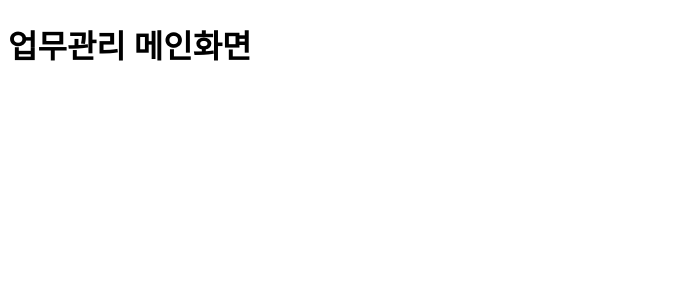
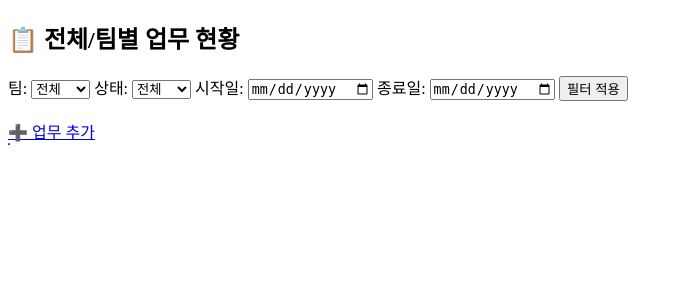
Before and after one commit to mcube35/infranet-team1, a Flask app: page /task/ in a window 1280 px wide. Shown: the top 300 px of the page, without its empty margins (0-683 px from the left). Run offline with Flask 3, Linux system fonts and the light colour scheme; data that the repository does not hold is empty.

Commit message:
업무 현황 및 일정 관리

```diff
--- a/src/infranet_team1/insert.py
+++ b/src/infranet_team1/insert.py
@@ -9,8 +9,8 @@ password_plain = "123"
 hashed_password = bcrypt.hashpw(password_plain.encode("utf-8"), bcrypt.gensalt())
 
 hr_data = {
-    "name": "mcube",
-    "email": "mcube3575@gmail.com",
+    "name": "admin",
+    "email": "admin@gmail.com",
     "password": hashed_password,
     "position": "개발자",
     "department": "IT팀",
--- a/src/infranet_team1/routes/task_route.py
+++ b/src/infranet_team1/routes/task_route.py
@@ -1,20 +1,119 @@
-from flask import Blueprint, render_template
-from db import mongo
+from flask import Blueprint, render_template, request, redirect, url_for, send_from_directory, jsonify, current_app
+from pymongo import MongoClient
+from bson.objectid import ObjectId
+from werkzeug.utils import secure_filename
+from datetime import datetime
+import os
 
-task_bp = Blueprint("task", __name__)
+client = MongoClient('mongodb://localhost:27017/')
+db = client['task_dashboard']
+tasks = db['tasks']
+
+task_bp = Blueprint('task', __name__)
 
 # {
 #   "_id": ObjectId,
+#   "team": "개발팀" | "영업팀",
 #   "title": "업무 제목",
 #   "description": "업무 상세 설명",
-#   "assigned_to": ObjectId,      // 담당자 (hr 직원 ID)
 #   "status": "대기중" | "진행중" | "완료",
 #   "priority": "낮음" | "보통" | "높음",
 #   "due_date": ISODate,
 #   "created_at": ISODate,
-#   "updated_at": ISODate
+#   "file": "첨부파일 포함" | "첨부파일 없음"
 # }
 
-@task_bp.route("/")
+@task_bp.route('/')
 def home():
-    return render_template("task/index.html")
+    team_filter = request.args.get('team')
+    status_filter = request.args.get('status')
+    start_date = request.args.get('start_date')
+    end_date = request.args.get('end_date')
+
+    query = {}
+    if team_filter and team_filter != '전체':
+        query['team'] = team_filter
+    if status_filter and status_filter != '전체':
+        query['status'] = status_filter
+    if start_date and end_date:
+        query['due_date'] = {"$gte": start_date, "$lte": end_date}
+
+    task_list = tasks.find(query).sort("due_date", -1)
+    return render_template('task/index.html', tasks=task_list)
+
+@task_bp.route('/add', methods=['GET', 'POST'])
+def add():
+    if request.method == 'POST':
+        data = {
+            'title': request.form['title'],
+            'description': request.form['description'],
+            'status': request.form['status'],
+            'priority': request.form['priority'],
+            'team': request.form['team'],
+            'due_date': request.form['due_date'],
+            'created_at': datetime.now(),
+            'updated_at': datetime.now(),
+        }
+
+        file = request.files['file']
+        if file:
+            filename = secure_filename(file.filename)
+            file.save(os.path.join(current_app.config['UPLOAD_FOLDER'], filename))
+            data['file'] = filename
+        else:
+            data['file'] = '첨부파일 없음'
+
+        tasks.insert_one(data)
+        return redirect(url_for('task.home'))
+
+    return render_template('task/add.html')
+
+@task_bp.route('/edit/<task_id>', methods=['GET', 'POST'])
+def edit(task_id):
+    task = tasks.find_one({'_id': ObjectId(task_id)})
+    if request.method == 'POST':
+        update = {
+            'title': request.form['title'],
+            'description': request.form['description'],
+            'status': request.form['status'],
+            'priority': request.form['priority'],
+            'team': request.form['team'],
+            'due_date': request.form['due_date'],
+            'updated_at': datetime.now()
+        }
+
+        file = request.files['file']
+        if file:
+            filename = secure_filename(file.filename)
+            file.save(os.path.join(current_app.config['UPLOAD_FOLDER'], filename))
+            update['file'] = filename
+
+        tasks.update_one({'_id': ObjectId(task_id)}, {'$set': update})
+        return redirect(url_for('task.home'))
+
+    return render_template('task/edit.html', task=task)
+
+@task_bp.route('/delete/<task_id>')
+def delete(task_id):
+    tasks.delete_one({'_id': ObjectId(task_id)})
+    return redirect(url_for('task.home'))
+
+@task_bp.route('/uploads/<filename>')
+def uploaded_file(filename):
+    return send_from_directory(current_app.config['UPLOAD_FOLDER'], filename)
+
+@task_bp.route('/chart-data')
+def chart_data():
+    pipeline = [
+        {"$group": {"_id": {"date": "$due_date", "status": "$status"}, "count": {"$sum": 1}}},
+        {"$sort": {"_id.date": 1}}
+    ]
+    result = list(tasks.aggregate(pipeline))
+    data = {}
+    for item in result:
+        date = item['_id']['date']
+        status = item['_id']['status']
+        if date not in data:
+            data[date] = {'대기중': 0, '진행중': 0, '완료': 0}
+        data[date][status] = item['count']
+    return jsonify(data)
--- a/src/infranet_team1/templates/task/index.html
+++ b/src/infranet_team1/templates/task/index.html
@@ -1,11 +1,41 @@
 <!DOCTYPE html>
-<html lang="en">
+<html lang="ko">
 <head>
     <meta charset="UTF-8">
-    <meta name="viewport" content="width=device-width, initial-scale=1.0">
-    <title>업무관리 메인화면</title>
+    <title>📋 전체/팀별 업무 현황</title>
 </head>
 <body>
-    <h1>업무관리 메인화면</h1>
-</body>
-</html>
+    <h2>📋 전체/팀별 업무 현황</h2>
+
+    <!-- 🔍 필터 영역 -->
+    <form method="get">
+        <label>팀:
+            <select name="team">
+                <option value="전체">전체</option>
+                <option value="개발팀">개발팀</option>
+                <option value="영업팀">영업팀</option>
+            </select>
+        </label>
+
+        <label>상태:
+            <select name="status">
+                <option value="전체">전체</option>
+                <option value="대기중">대기중</option>
+                <option value="진행중">진행중</option>
+                <option value="완료">완료</option>
+            </select>
+        </label>
+
+        <label>시작일: <input type="date" name="start_date"></label>
+        <label>종료일: <input type="date" name="end_date"></label>
+
+        <button type="submit">필터 적용</button>
+    </form>
+
+    <br>
+    <a href="{{ url_for('task.add') }}">➕ 업무 추가</a>
+
+    <!-- 📊 업무 리스트 -->
+    <table border="1" cellpadding="5" cellspacing="0">
+        <thead>
+            <tr>
```
